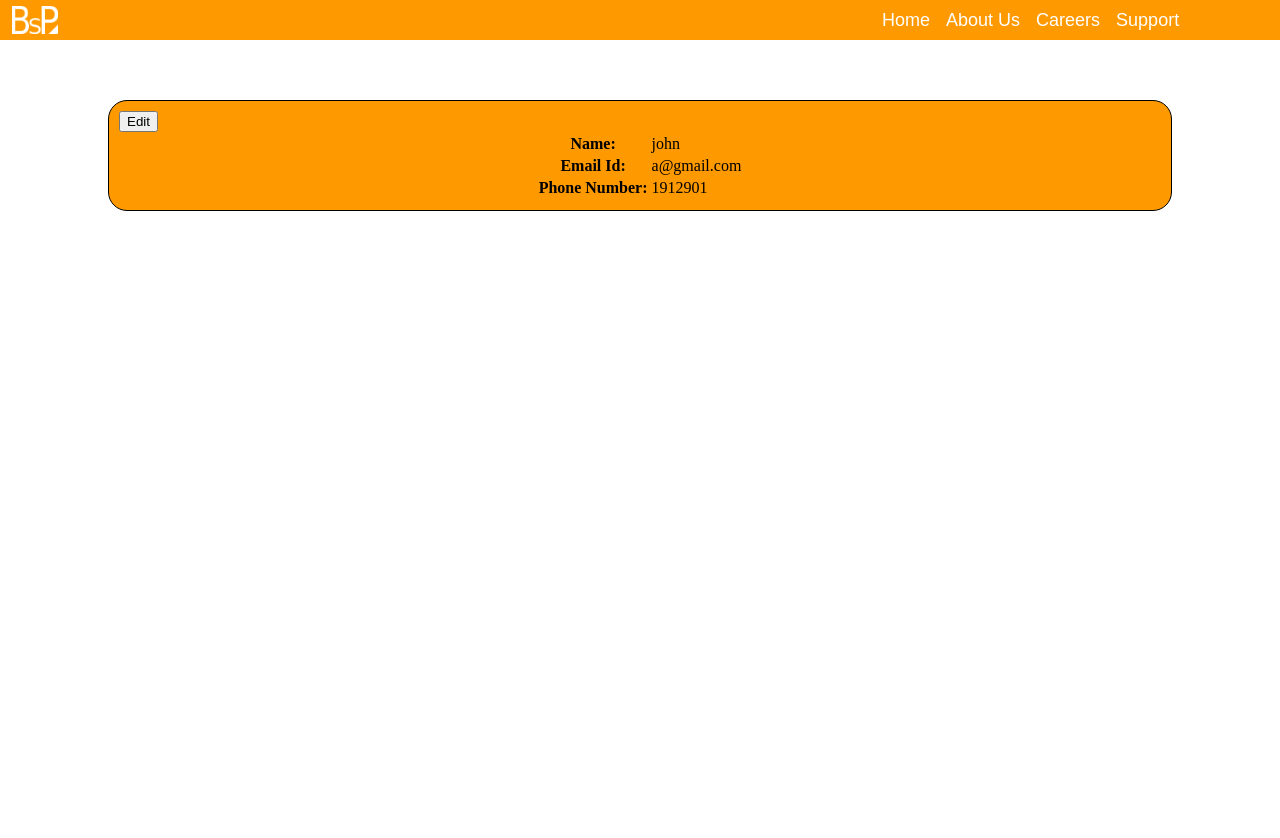
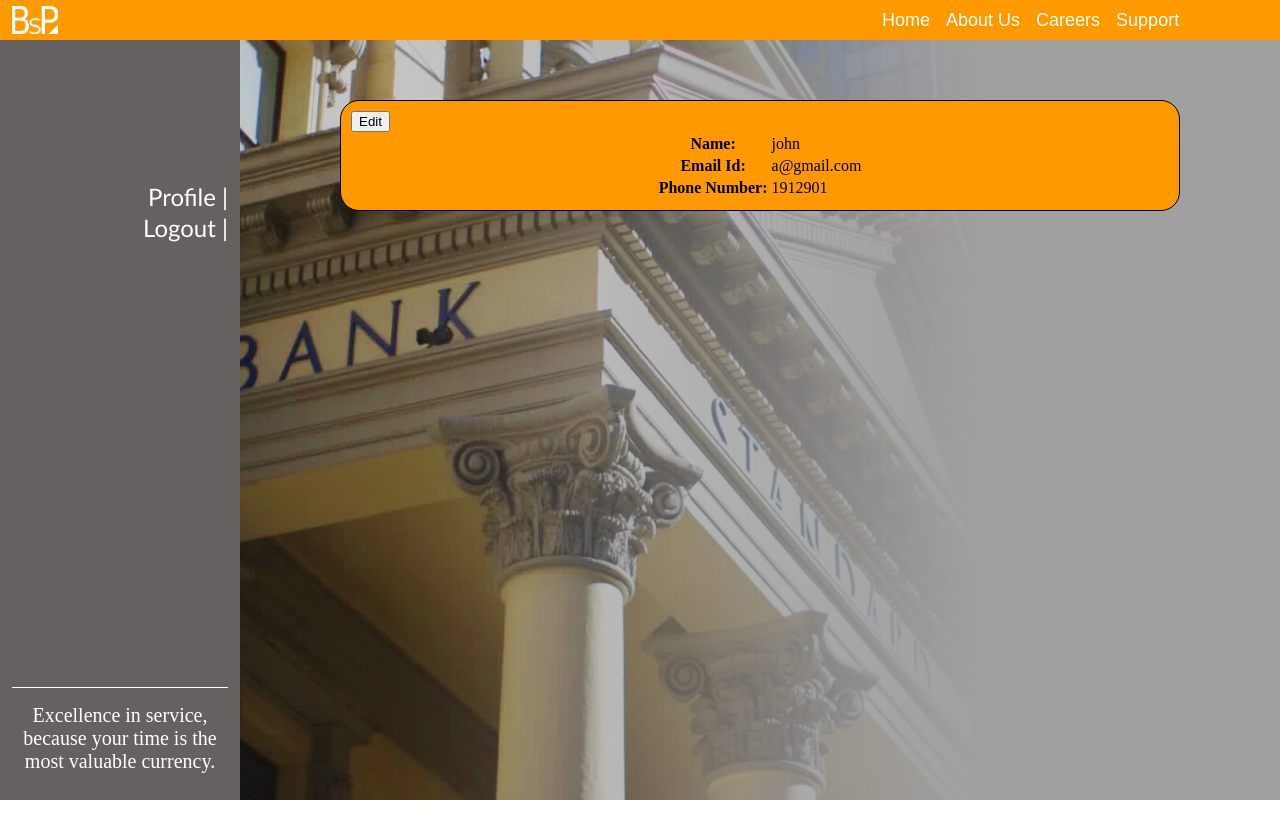
Before and after one commit to ericlong128/CurrencyConverterFrontEnd, an Angular app in the folder bank-service-portal/: page /profile in a window 1280 px wide. Shown: the top 838 px of the page. Before the commit the page ends 800 px from the top, so only its background shows below. Built offline with nearby package versions, Linux system fonts and the light colour scheme.

Commit message:
added sidebar to profile as well, needed sizing adjustments

```diff
--- a/bank-service-portal/src/app/profile/profile.component.css
+++ b/bank-service-portal/src/app/profile/profile.component.css
@@ -1,5 +1,24 @@
+html{
+    margin: 0px;
+    width: 100%;
+    background-image: url(/assets/images/BSP_bg1.png) ;
+    background-size: cover;
+    height: 100%;
+    background-size:cover;
+    background-attachment: fixed;
+    position: absolute;
+    top: 0;
+    left: 0;
+}
+
+.engulfing-container{
+    height: 100vh;
+    width: 100vw -200px;
+    margin-left: 240px;
+    padding: 100px;
+}
+
 #container {
-    margin: 100px;
     border: black 1px solid;
     border-radius: 19px;
     padding: 10px;
--- a/bank-service-portal/src/app/profile/profile.component.html
+++ b/bank-service-portal/src/app/profile/profile.component.html
@@ -1,3 +1,6 @@
+<app-sidebar></app-sidebar>
+<html>
+<div class="engulfing-container">
 <div id="container">
     <button *ngIf="isEdittingMode==false" (click)="updateEdittingMode(true)">Edit</button>
     <button *ngIf="isEdittingMode==true" (click)="updateEdittingMode(false)">Cancel</button>
@@ -42,3 +45,5 @@
 
     </table>
 </div>
+</div>
+</html>
```
